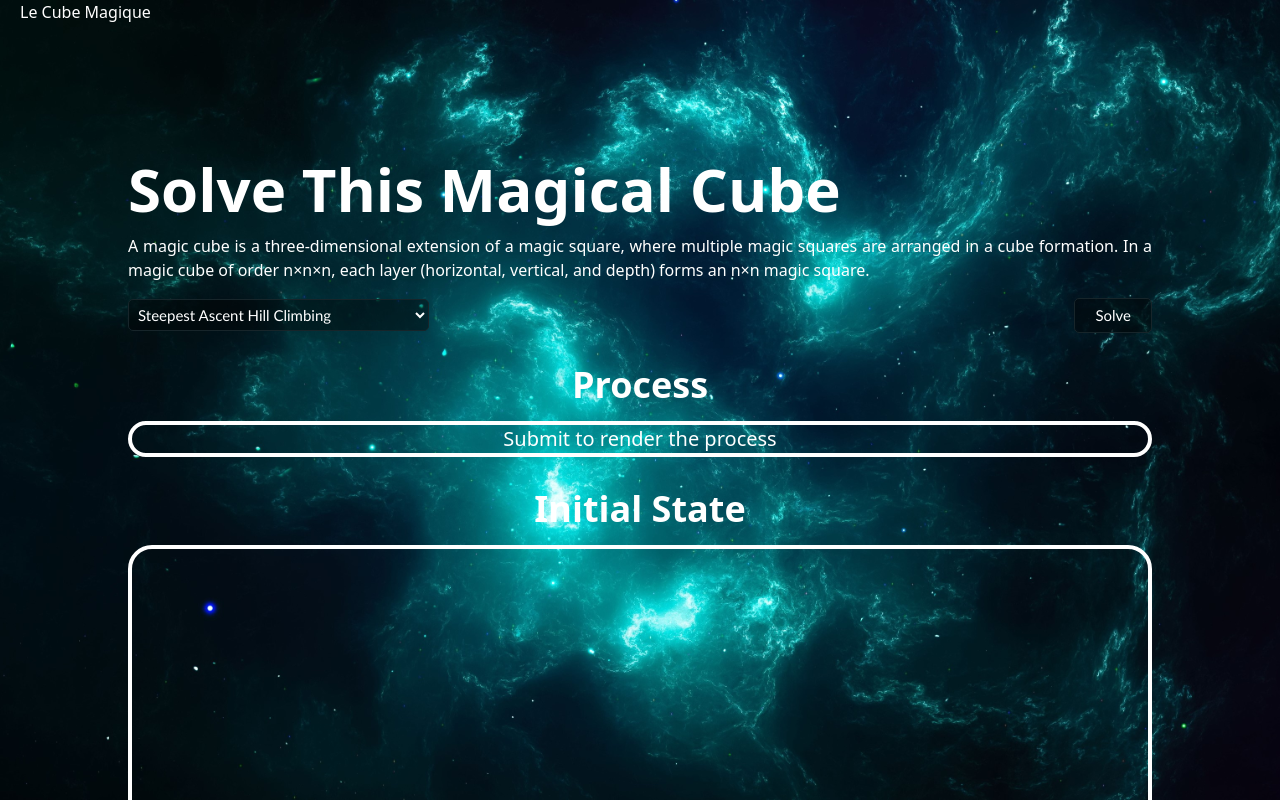
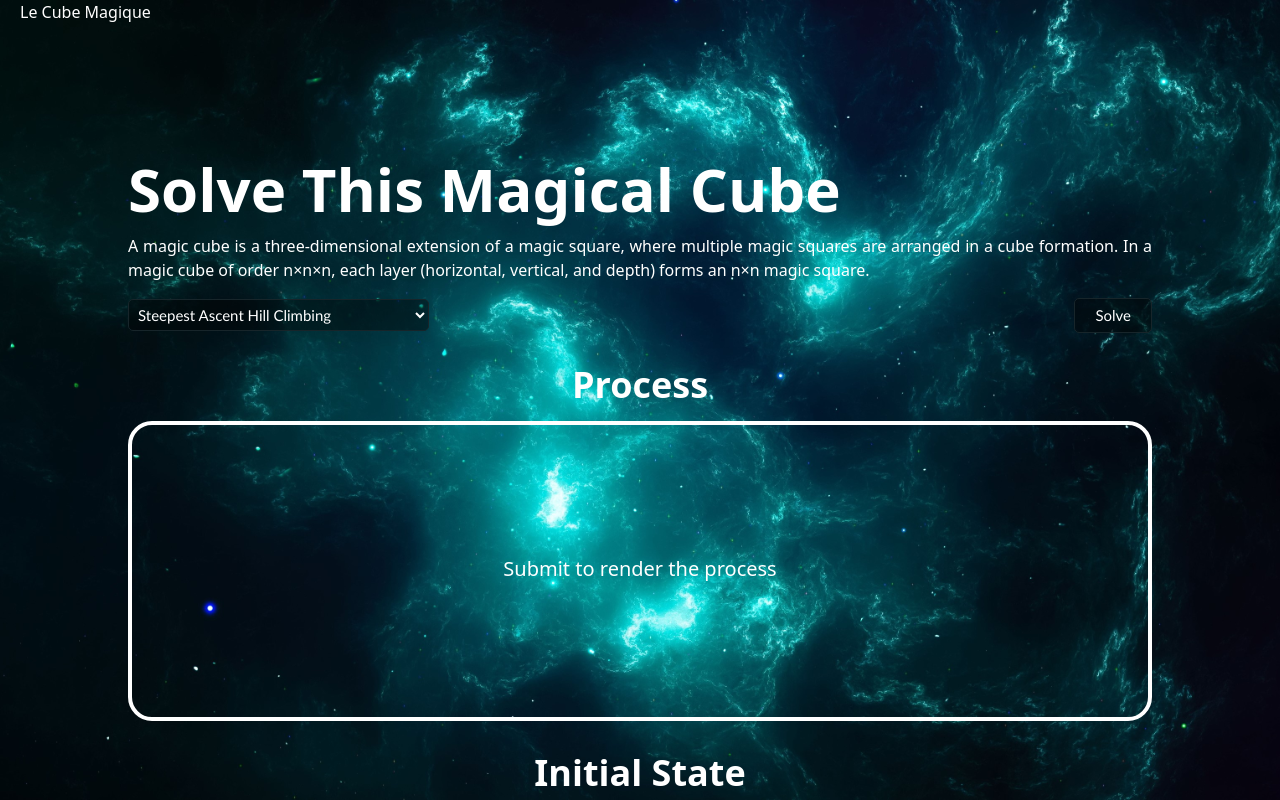
Before and after one commit to chankiel/TubesAI-Magic-Cube, a React (Create React App) app: page / in a window 1280 px wide. Shown: the top 800 px of the page. Built offline with nearby package versions, Linux system fonts and the light colour scheme.

Commit message:
fix: minor UI issue

```diff
--- a/src/App.js
+++ b/src/App.js
@@ -144,7 +144,7 @@ function App() {
                 Process
               </h2>
 
-              <div className="mx-[10%] flex rounded-3xl border-4 border-white mb-8">
+              <div className="mx-[10%] min-h-[300px] flex rounded-3xl border-4 border-white mb-8">
                 <div className="w-full h-full flex items-center justify-center">
                   {isSubmitted ? (
                     <D2Render
@@ -153,7 +153,7 @@ function App() {
                       idx2={processA[2]}
                     />
                   ) : (
-                    <p className="text-white text-xl">
+                    <p className="text-white text-xl mt-[130px]">
                       Submit to render the process
                     </p>
                   )}
```
